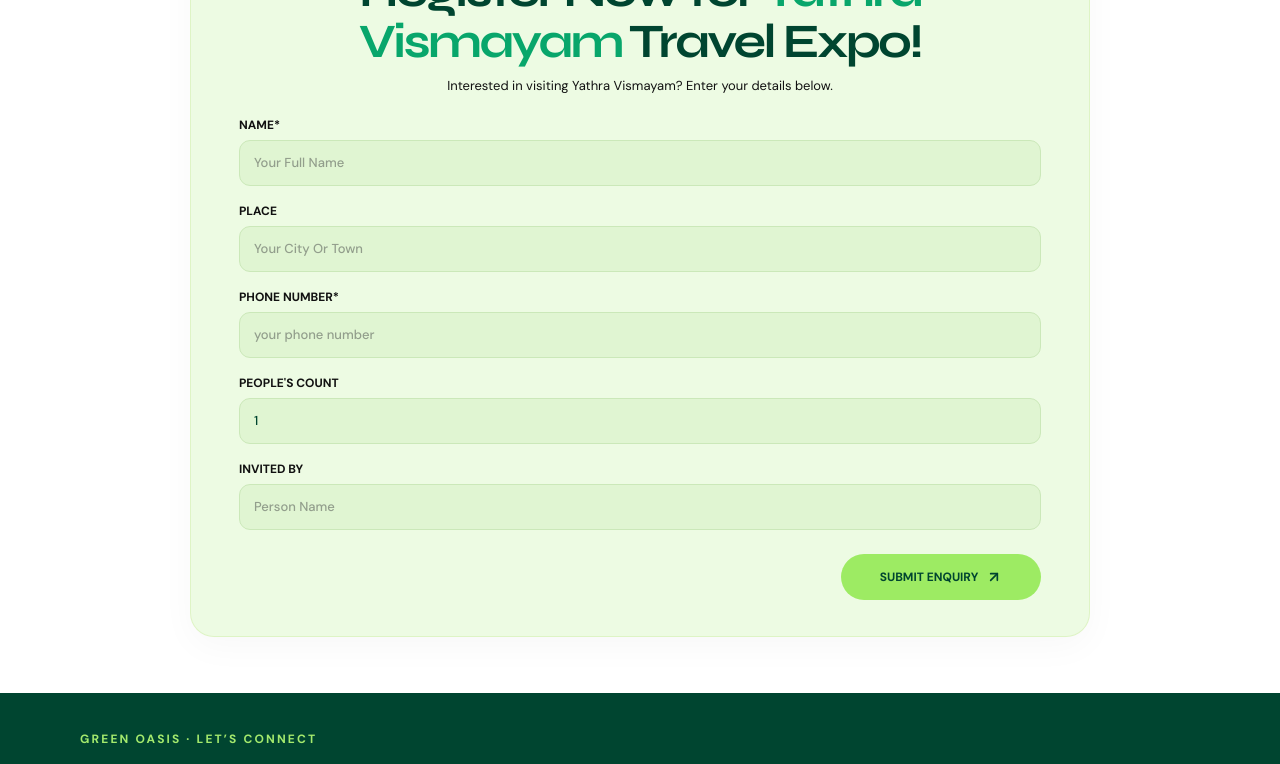
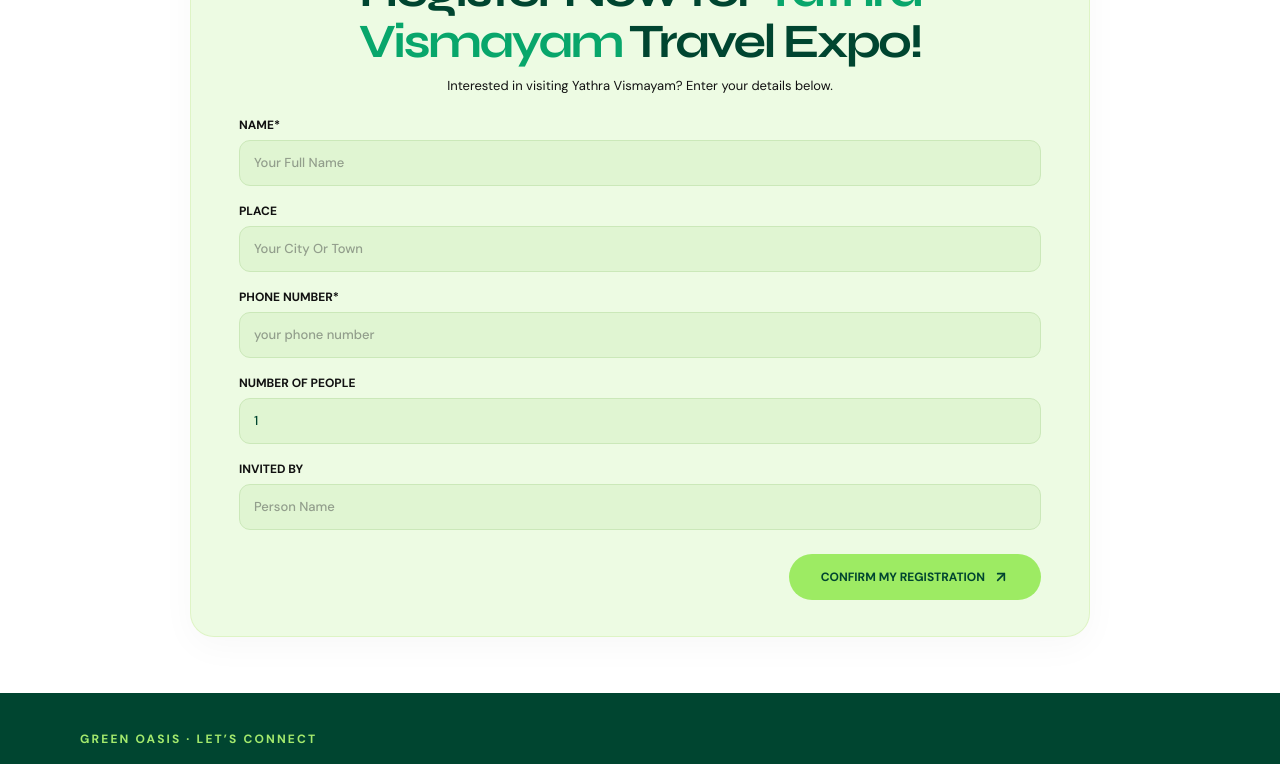
Before and after one commit to F-FERM/green-oasis, a Next.js app: page / in a window 1280 px wide. Shown: the part 490-1254 px from the top of the page. Built offline with nearby package versions, Linux system fonts and the light colour scheme; no server answers.

Commit message:
feat(contact): update contact form labels and button text
- change people count label from "PEOPLE'S COUNT" to "NUMBER OF PEOPLE"
- update submit button text from "SUBMIT ENQUIRY" to "CONFIRM MY REGISTRATION"

```diff
--- a/app/components/home/YathraContactForm.tsx
+++ b/app/components/home/YathraContactForm.tsx
@@ -218,7 +218,7 @@ export default function YathraContactForm() {
           {/* People's Count */}
           <div>
             <label htmlFor="yathra-count" className={labelClass}>
-              PEOPLE'S COUNT
+              NUMBER OF PEOPLE
             </label>
 
             <input
@@ -265,7 +265,7 @@ export default function YathraContactForm() {
                 </>
               ) : (
                 <>
-                  SUBMIT ENQUIRY
+                  CONFIRM MY REGISTRATION
                   <ArrowUpRight size={16} className="stroke-[2.5]" />
                 </>
               )}
```
